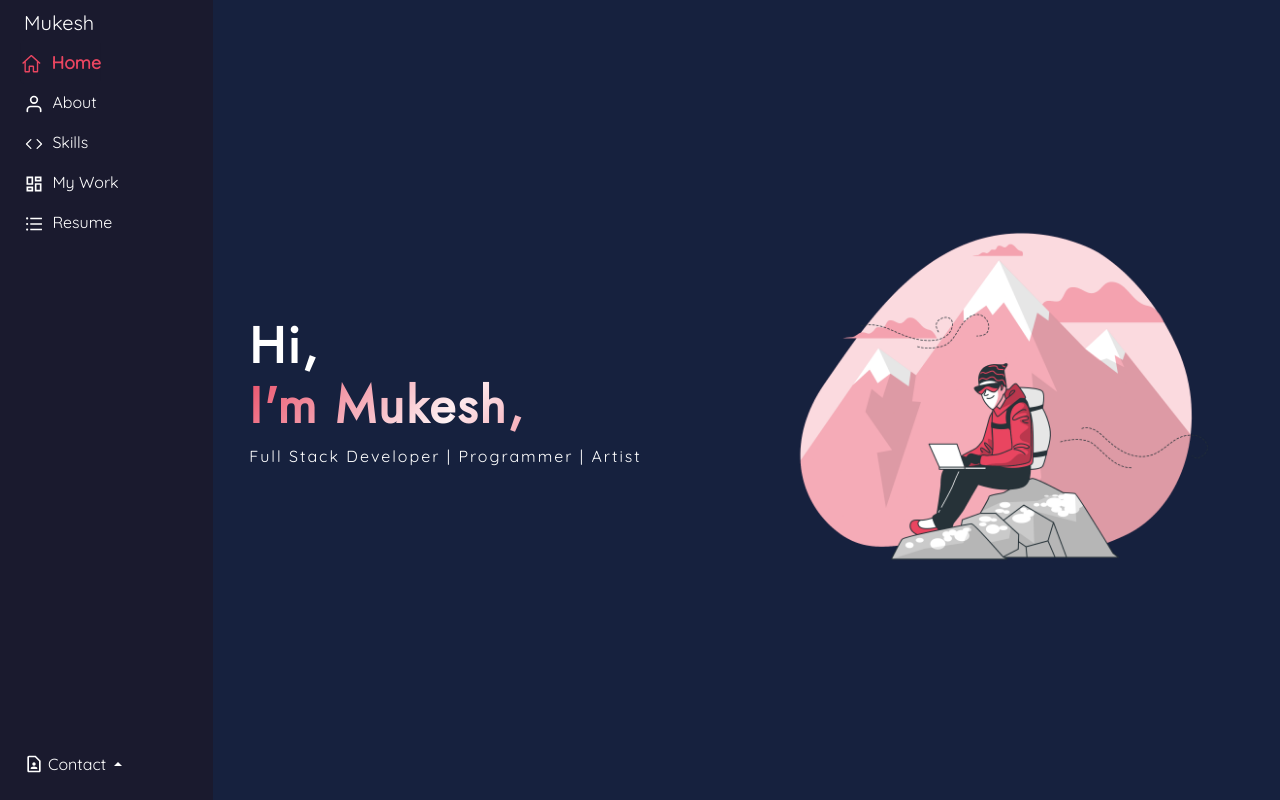
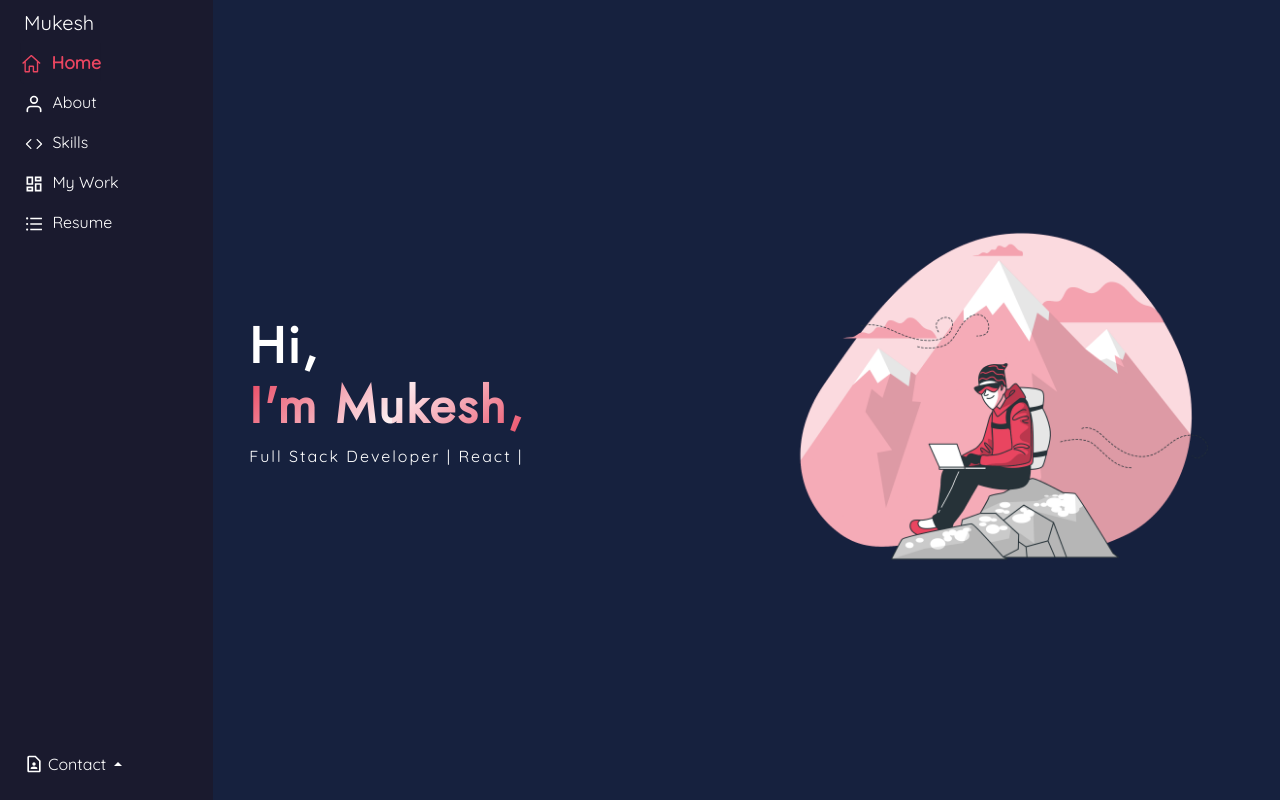
Before and after one commit to MukeshMhanta02/portfolio-master, a React (Create React App) app: page /#/ in a window 1280 px wide. Built offline with nearby package versions, Linux system fonts and the light colour scheme.

Commit message:
Designation changed

```diff
--- a/src/components/Home.js
+++ b/src/components/Home.js
@@ -11,7 +11,7 @@ function Home() {
                 <h1 className="m-0 font-big slide-in-top">Hi,</h1>
                 <h1 className="m-0 font-big animate-charcter">I'm Mukesh,</h1>
                 <p className="ls-2 mt-2 slide-in-bottom">
-                  Full Stack Developer | Programmer | Artist{" "}
+                  Full Stack Developer | React |{" "}
                 </p>
               </div>
             </div>
```
